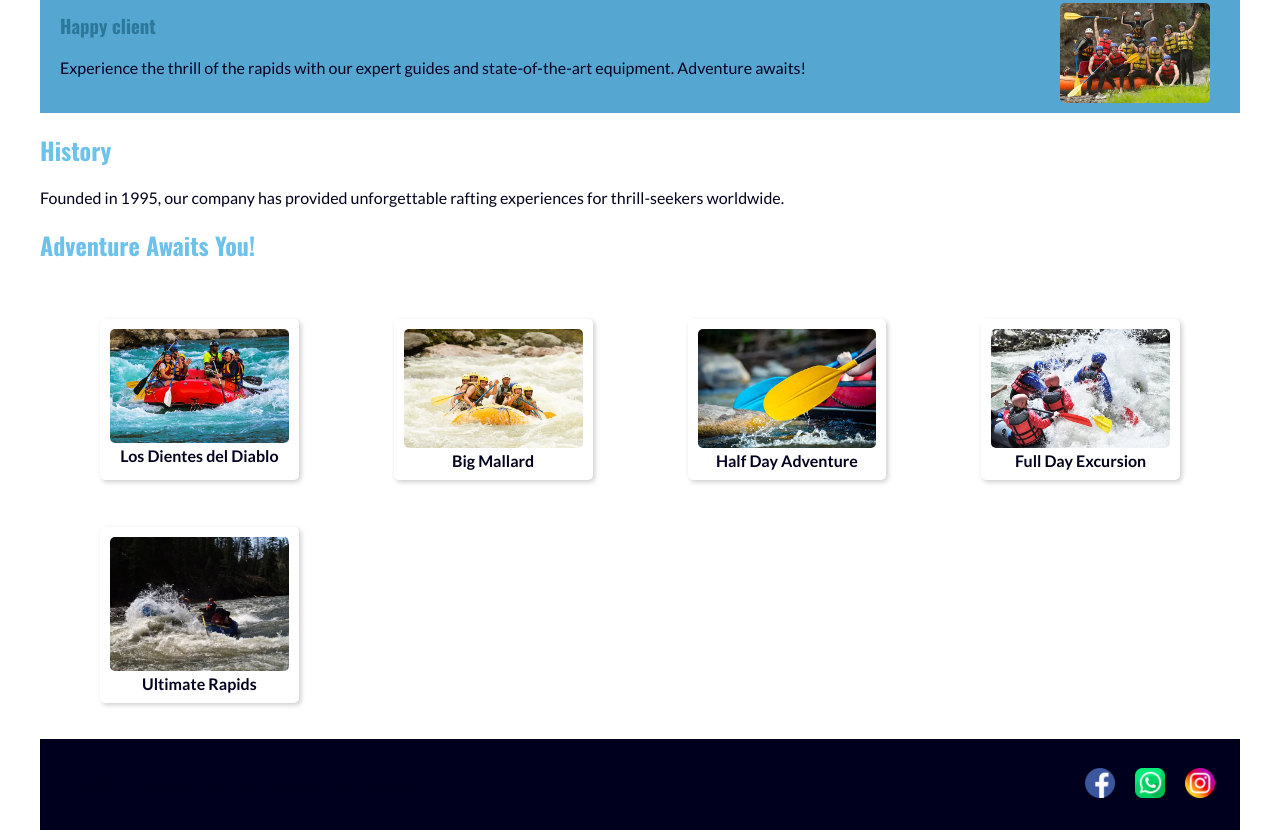
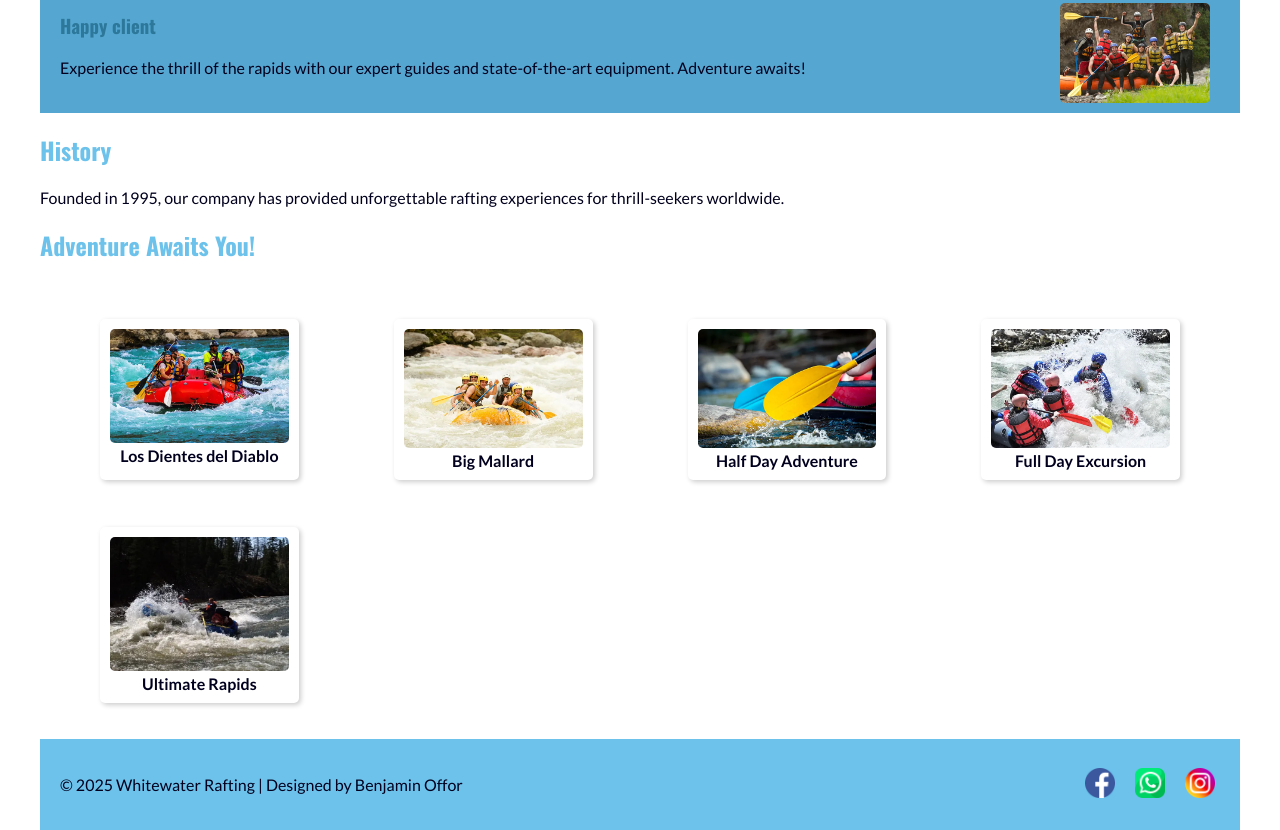
Before and after one commit to BenjaminOffor/wdd130, a plain HTML site: page wwr/about.html in a window 1280 px wide. Shown: the part 685-1515 px from the top of the page. Drawn offline with nearby package versions, Linux system fonts and the light colour scheme.

Commit message:
changed footer colour

```diff
--- a/wwr/styles/rafting.css
+++ b/wwr/styles/rafting.css
@@ -180,7 +180,7 @@ footer {
   justify-content: space-between;
   align-items: center;
   padding: 20px;
-  background-color: var(--primary-color);
+  background-color: var(--accent1-color);
   color: rgb(146, 217, 80);
 }
 
```
